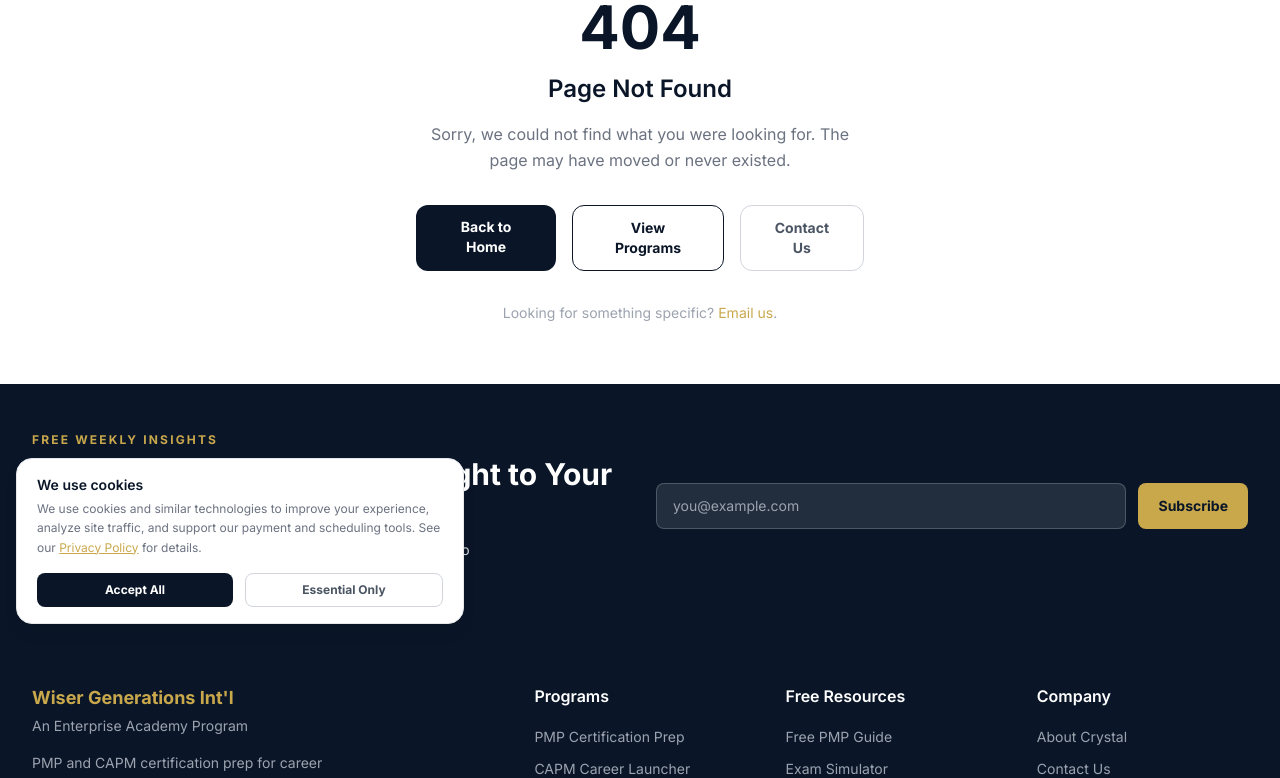
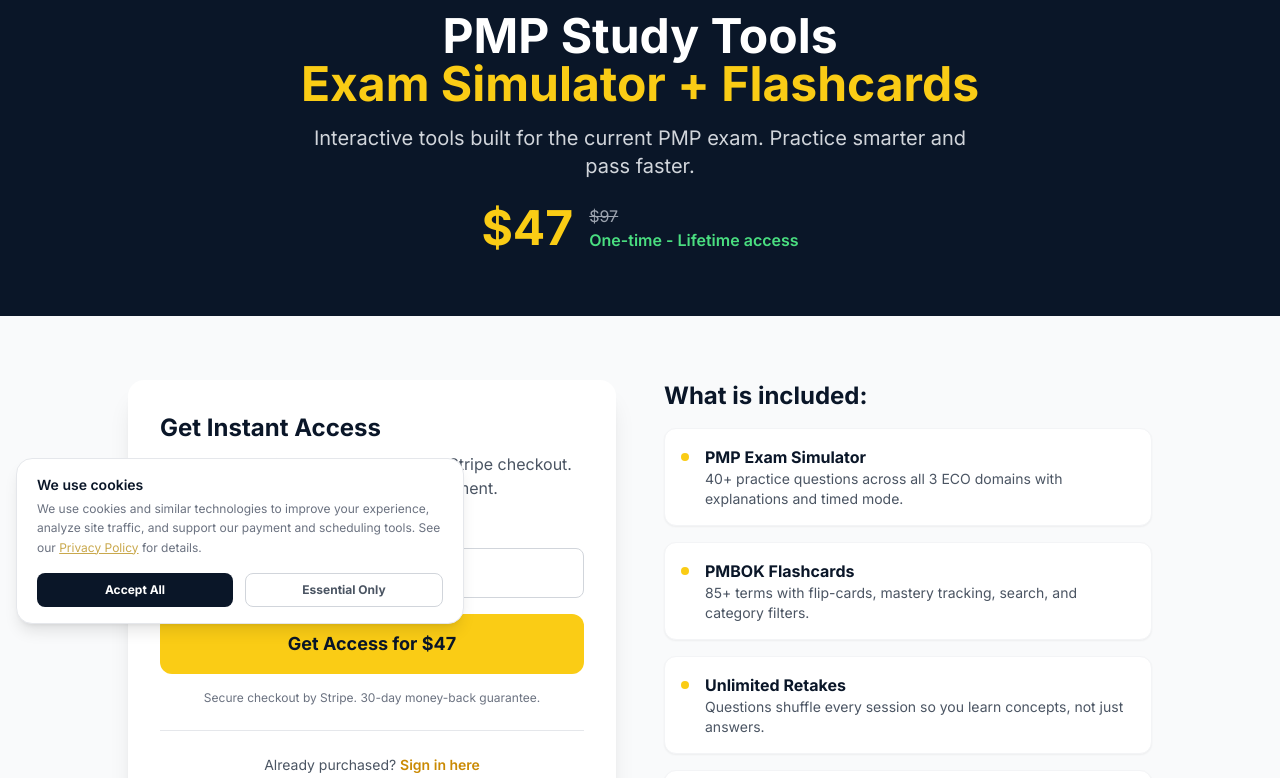
Before and after one commit to D4CGDBEMWS/wisergenerations-pmp, a Next.js app: page /access in a window 1280 px wide. Before the commit this address had no page. Shown: the part 160-938 px from the top of the page. Built offline with nearby package versions, Linux system fonts and the light colour scheme.

Commit message:
Implement AccessPage component for email input and checkout
This component handles user input for email and manages loading and error states. It includes a form for purchasing access to PMP study tools with a Stripe checkout.

```diff
--- /dev/null
+++ b/app/access/page.tsx
@@ -0,0 +1,83 @@
+'use client'
+import { useState } from 'react'
+import Link from 'next/link'
+
+export default function AccessPage() {
+  const [email, setEmail] = useState('')
+  const [loading, setLoading] = useState(false)
+  const [error, setError] = useState('')
+
+  async function go(e: React.FormEvent) {
+    e.preventDefault()
+    setError('')
+    if (!email.trim()) { setError('Please enter your email.'); return }
+    setLoading(true)
+    try {
+      const res = await fetch('/api/access', { method: 'POST', headers: { 'Content-Type': 'application/json' }, body: JSON.stringify({ email: email.trim().toLowerCase() }) })
+      const data = await res.json()
+      if (data.url) { window.location.href = data.url }
+      else { setError(data.error || 'Something went wrong.'); setLoading(false) }
+    } catch { setError('Network error.'); setLoading(false) }
+  }
+
+  return (
+    <main className="min-h-screen bg-white">
+      <section className="bg-[#0a1628] text-white py-16 px-4 text-center">
+        <span className="inline-block bg-yellow-400 text-[#0a1628] text-sm font-bold px-4 py-1 rounded-full mb-4 uppercase">Study Access Package</span>
+        <h1 className="text-4xl md:text-5xl font-bold mb-4">PMP Study Tools<br /><span className="text-yellow-400">Exam Simulator + Flashcards</span></h1>
+        <p className="text-xl text-gray-300 mb-6 max-w-2xl mx-auto">Interactive tools built for the current PMP exam. Practice smarter and pass faster.</p>
+        <div className="flex items-center justify-center gap-4">
+          <span className="text-5xl font-bold text-yellow-400">$47</span>
+          <div className="text-left"><div className="text-gray-400 line-through">$97</div><div className="text-green-400 font-semibold">One-time - Lifetime access</div></div>
+        </div>
+      </section>
+
+      <section className="py-16 px-4 bg-gray-50">
+        <div className="max-w-5xl mx-auto grid md:grid-cols-2 gap-12">
+          <div id="checkout" className="bg-white rounded-2xl shadow-xl p-8">
+            <h2 className="text-2xl font-bold text-[#0a1628] mb-2">Get Instant Access</h2>
+            <p className="text-gray-600 mb-6">Enter your email to proceed to secure Stripe checkout. Access activates immediately after payment.</p>
+            <form onSubmit={go} className="space-y-4">
+              <div>
+                <label htmlFor="em" className="block text-sm font-semibold text-gray-700 mb-1">Email Address</label>
+                <input id="em" type="email" required value={email} onChange={e => setEmail(e.target.value)} placeholder="you@example.com"
+                  className="w-full border border-gray-300 rounded-lg px-4 py-3 focus:outline-none focus:ring-2 focus:ring-yellow-400" />
+              </div>
+              {error && <p className="text-red-600 text-sm">{error}</p>}
+              <button type="submit" disabled={loading}
+                className="w-full bg-yellow-400 hover:bg-yellow-300 text-[#0a1628] font-bold py-4 rounded-xl text-lg transition-colors disabled:opacity-60">
+                {loading ? 'Redirecting...' : 'Get Access for $47'}
+              </button>
+              <p className="text-center text-xs text-gray-500">Secure checkout by Stripe. 30-day money-back guarantee.</p>
+            </form>
+            <div className="mt-6 pt-6 border-t text-center">
+              <p className="text-sm text-gray-600">Already purchased? <Link href="/access/login" className="text-yellow-600 font-semibold hover:underline">Sign in here</Link></p>
+            </div>
+          </div>
+
+          <div className="space-y-4">
+            <h2 className="text-2xl font-bold text-[#0a1628]">What is included:</h2>
+            {[
+              ['PMP Exam Simulator', '40+ practice questions across all 3 ECO domains with explanations and timed mode.'],
+              ['PMBOK Flashcards', '85+ terms with flip-cards, mastery tracking, search, and category filters.'],
+              ['Unlimited Retakes', 'Questions shuffle every session so you learn concepts, not just answers.'],
+              ['Lifetime Access', 'One-time payment. Access forever including all future content updates.'],
+              ['Credit Toward Full Program', '$47 is credited if you later enroll in the full PMP Prep coaching program.'],
+            ].map(([t, d]) => (
+              <div key={t} className="flex gap-4 items-start p-4 bg-white rounded-xl border border-gray-100 shadow-sm">
+                <div className="w-2 h-2 rounded-full bg-yellow-400 mt-2 flex-shrink-0" />
+                <div><h3 className="font-bold text-[#0a1628]">{t}</h3><p className="text-gray-600 text-sm">{d}</p></div>
+              </div>
+            ))}
+          </div>
+        </div>
+      </section>
+
+      <section className="py-12 px-4 bg-[#0a1628] text-white text-center">
+        <h2 className="text-2xl font-bold mb-2">30-Day Money-Back Guarantee</h2>
+        <p className="text-gray-300 mb-6">Not satisfied within 30 days? Email info@wisergenerations.com for a full refund. No questions asked.</p>
+        <a href="#checkout" className="inline-block bg-yellow-400 hover:bg-yellow-300 text-[#0a1628] font-bold py-4 px-10 rounded-xl text-lg">Get Access for $47</a>
+      </section>
+    </main>
+  )
+}
```
